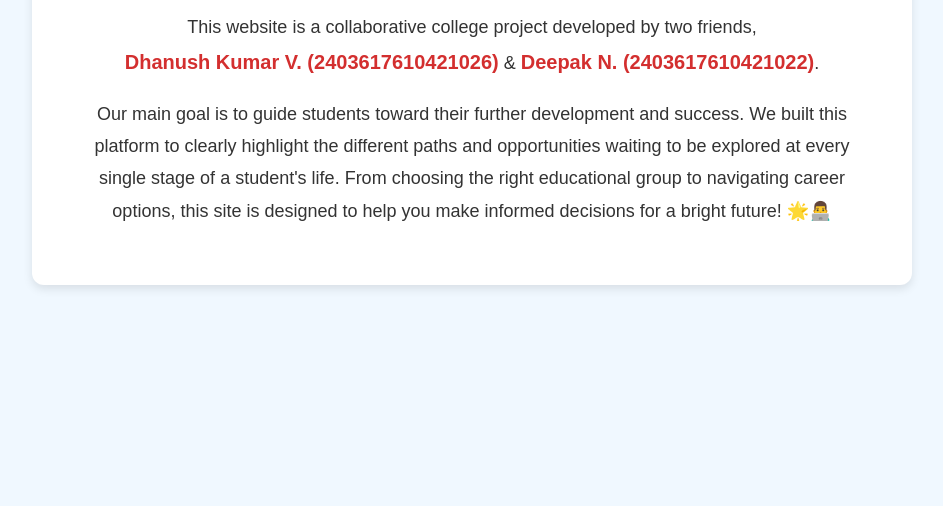
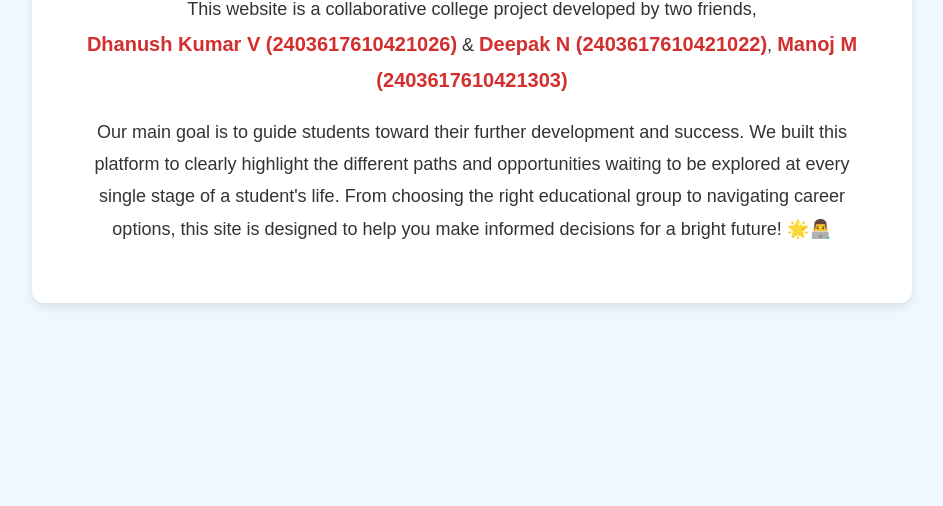
Before and after one commit to DhanushkumarVajravelu/Dhanushproject, a plain HTML site: page authourslastpage.html in a window 1280 px wide. Shown: the part 334-840 px from the top of the page, without its empty margins (168-1111 px from the left). Drawn offline with Linux system fonts and the light colour scheme.

Commit message:
Update authourslastpage.html

```diff
--- a/authourslastpage.html
+++ b/authourslastpage.html
@@ -59,8 +59,7 @@
 
         <p>
             This website is a collaborative college project developed by two friends, <br>
-            <span class="names">Dhanush Kumar V. (2403617610421026)</span> & <span class="names">Deepak N. (2403617610421022)</span>.
-        </p>
+            <span class="names">Dhanush Kumar V (2403617610421026)</span> & <span class="names">Deepak N (2403617610421022)</span>, <span class="names">Manoj M (2403617610421303)</span> </p>
 
         <p>
             Our main goal is to guide students toward their further development and success. We built this platform to clearly highlight the different paths and opportunities waiting to be explored at every single stage of a student's life. From choosing the right educational group to navigating career options, this site is designed to help you make informed decisions for a bright future! 🌟👨‍💻
```
